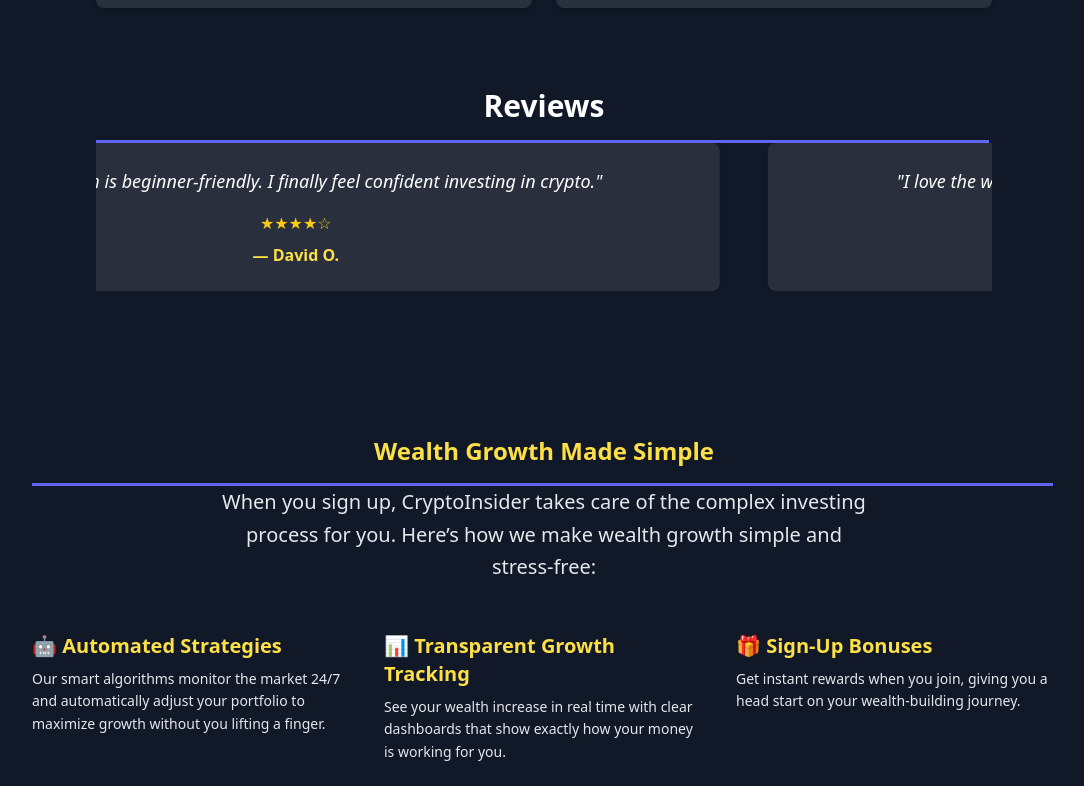
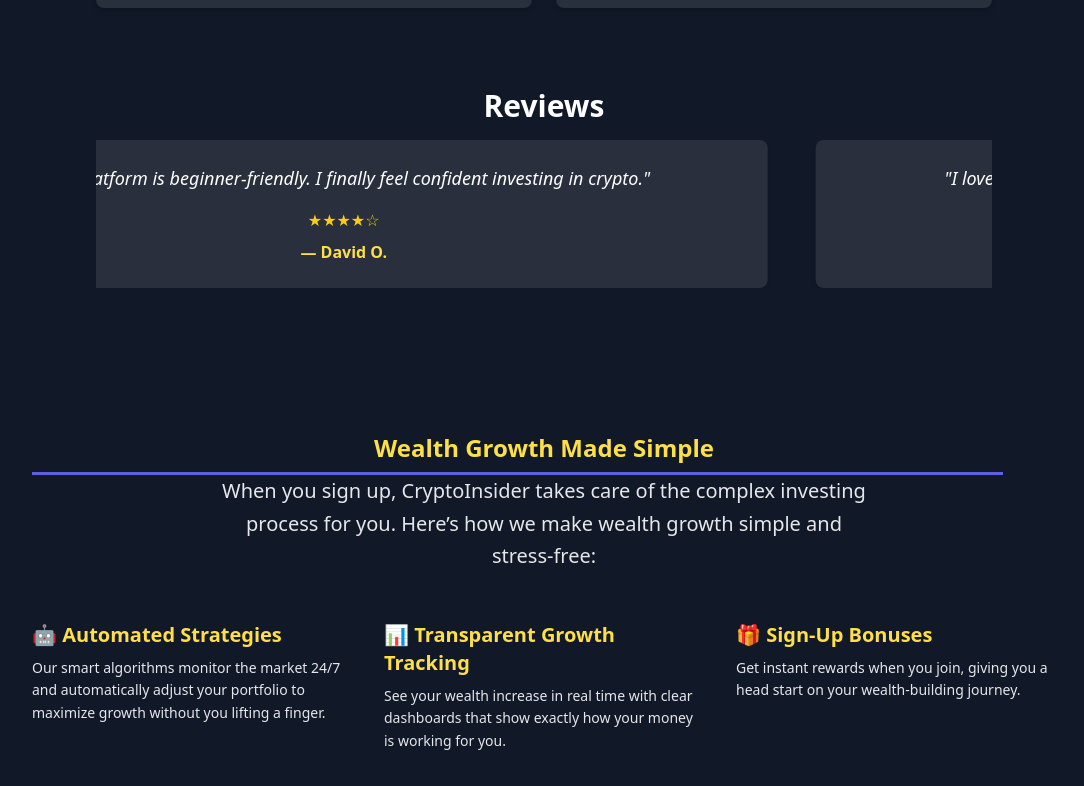
Before and after one commit to O-G-A1/CryptoInsider, a React (Create React App) app in the folder Frontend/: page / in a window 1280 px wide. Shown: the part 916-1702 px from the top of the page, without its empty margins (96-1180 px from the left). Built offline with nearby package versions, Linux system fonts and the light colour scheme.

Commit message:
updateanimate

```diff
--- a/Frontend/src/App.js
+++ b/Frontend/src/App.js
@@ -132,7 +132,6 @@
                 {/* Testimonials Section */}
                 <div className="mt-20 text-center max-w-4xl mx-auto">
                   <h2 className="text-3xl font-bold mb-4">Reviews</h2>
-                  <span className="animate-underline"></span>
 
                   {/* Carousel container */}
                   <div className="overflow-hidden relative">
@@ -253,7 +252,7 @@
                 {/* Wealth Growth Section */}
                 <div className="text-gray-200 py-16 px-6 mt-20">
                   <div className="max-w-5xl mx-auto text-center">
-                    <h2 className="text-2xl font-bold mb-4 text-yellow-300">
+                    <h2 className="text-2xl font-bold mb-2 text-yellow-300">
                       Wealth Growth Made Simple
                     </h2>
                     <span className="animate-underline"></span>
```
